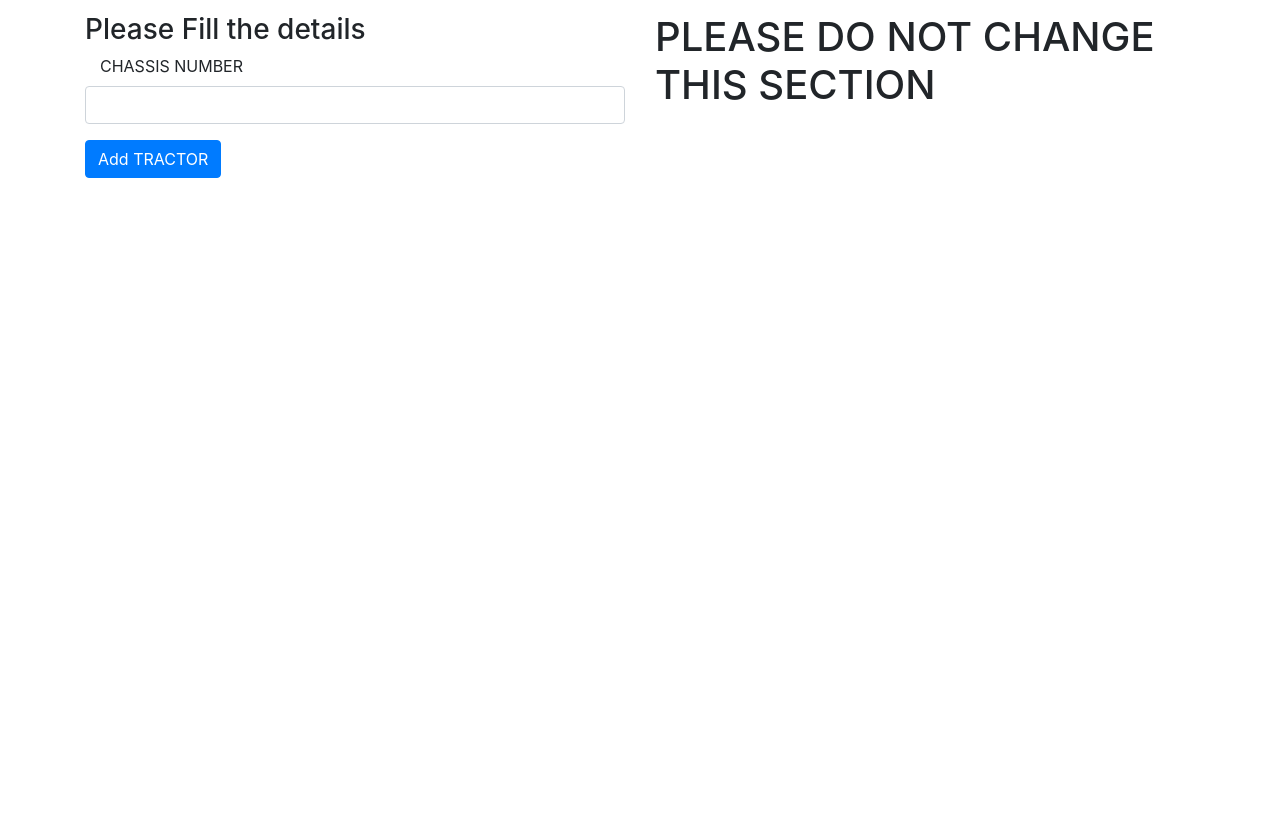
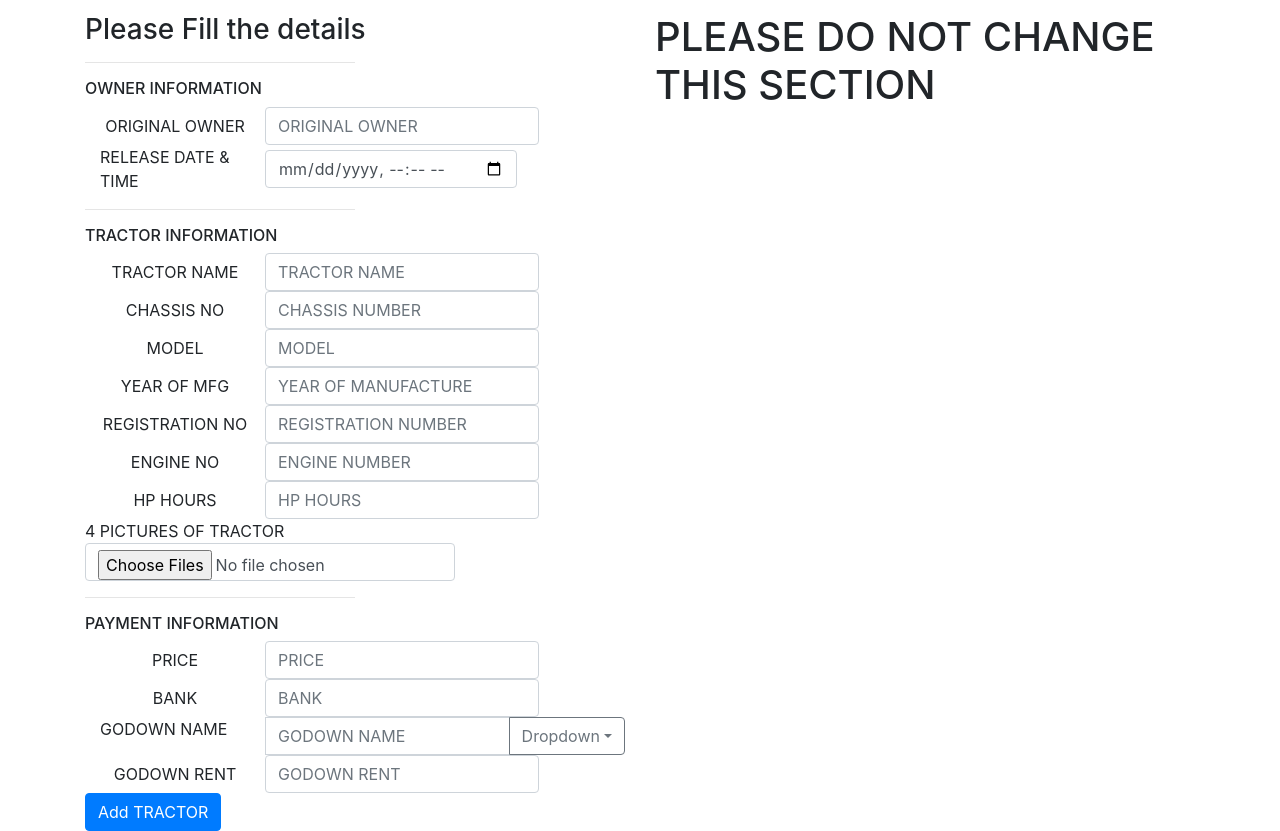
Before and after one commit to RavirajPawar/tractor-dealer, a Flask app: page /inventory in a window 1280 px wide. Shown: the part 56-887 px from the top of the page. Before the commit the page ends 234 px from the top, so only its background shows below. Run offline with Flask 2, Linux system fonts and the light colour scheme; some libraries are stand-ins or nearby versions.

Commit message:
fixed UI Templete for Inventory

```diff
--- a/inventory/templates/inventory.html
+++ b/inventory/templates/inventory.html
@@ -5,12 +5,98 @@
 <div class="row">
   <div class="col">
     <h3>Please Fill the details</h3>
-    <form method="post" action="{{ url_for('inventory.render_inventory')}}">
-      <div class="form-group">
-        <label class="control-label col-sm-4">CHASSIS NUMBER</label>
-        <input type="text" name="chassis-number" class="form-control">
+    <form  method="post" action="{{ url_for('inventory.render_inventory')}}">
+      <hr style="width:50%;text-align:left;margin-left:0">
+        <h6>OWNER INFORMATION</h6>
+      <div class="form-inline" >
+        <label class="control-label col-sm-4">ORIGINAL OWNER</label>
+        <input type="text"  placeholder="ORIGINAL OWNER" name="original-owner" class="form-control" required>
       </div>
-      <div class="form-group">
+
+
+        <div class="form-inline">
+          <label class="control-label col-sm-4">RELEASE DATE & TIME</label>
+          <input type="datetime-local"  name="release-date-time" class="form-control" required>
+        </div>
+
+        <hr style="width:50%;text-align:left;margin-left:0">
+        <h6>TRACTOR INFORMATION</h6>
+        <div class="form-inline" >
+          <label class="control-label col-sm-4">TRACTOR NAME</label>
+          <input type="text"  placeholder="TRACTOR NAME" name="tractor-name" class="form-control" required>
+        </div>
+
+        <div class="form-inline" >
+          <label class="control-label col-sm-4">CHASSIS NO</label>
+          <input type="text"  placeholder="CHASSIS NUMBER" name="chassis-number" class="form-control" required>
+        </div>
+
+        <div class="form-inline" >
+          <label class="control-label col-sm-4">MODEL</label>
+          <input type="text"  placeholder="MODEL" name="model" class="form-control" required>
+        </div>
+
+        <div class="form-inline" >
+          <label class="control-label col-sm-4">YEAR OF MFG</label>
+          <input type="text"  placeholder="YEAR OF MANUFACTURE" name="year-of-manufacturing" class="form-control" required>
+        </div>
+
+        <div class="form-inline" >
+          <label class="control-label col-sm-4">REGISTRATION NO</label>
+          <input type="text"  placeholder="REGISTRATION NUMBER" name="registration-number" class="form-control" required>
+        </div>
+
+        <div class="form-inline" >
+          <label class="control-label col-sm-4">ENGINE NO</label>
+          <input type="text"  placeholder="ENGINE NUMBER" name="engine-number" class="form-control" required>
+        </div>
+
+        <div class="form-inline" >
+          <label class="control-label col-sm-4">HP HOURS</label>
+          <input type="text"  placeholder="HP HOURS" name="hp-hours" class="form-control" required>
+        </div>
+
+        <div class="form-inline">
+          <label for="formFileMultiple" class="form-label">4 PICTURES OF TRACTOR</label>
+          <input class="form-control" type="file" id="formFileMultiple" multiple />
+        </div>
+
+        <hr style="width:50%;text-align:left;margin-left:0">
+        <h6>PAYMENT INFORMATION</h6>
+
+        <div class="form-inline" >
+          <label class="control-label col-sm-4">PRICE</label>
+          <input type="text"  placeholder="PRICE" name="price" class="form-control" required>
+        </div>
+
+        <div class="form-inline" >
+          <label class="control-label col-sm-4">BANK</label>
+          <input type="text"  placeholder="BANK" name="bank" class="form-control" required>
+        </div>
+
+        <div class="input-group">
+          <label class="control-label col-sm-4">GODOWN NAME</label>
+          <input type="text" placeholder="GODOWN NAME" class="form-control" aria-label="Text input with dropdown button">
+          <div class="input-group-append">
+            <button class="btn btn-outline-secondary dropdown-toggle" type="button" data-toggle="dropdown" aria-haspopup="true" aria-expanded="false">Dropdown</button>
+            <div class="dropdown-menu">
+              <a class="dropdown-item" href="#">ICHALKARANJI</a>
+              <a class="dropdown-item" href="#">NARANDE</a>
+              <a class="dropdown-item" href="#">ALTE</a>
+              <a class="dropdown-item" href="#">PUNE</a>
+              <div role="separator" class="dropdown-divider"></div>
+              <a class="dropdown-item" href="#">Separated link</a>
+            </div>
+          </div>
+        </div>
+
+        <div class="form-inline" >
+          <label class="control-label col-sm-4">GODOWN RENT</label>
+          <input type="text"  placeholder="GODOWN RENT" name="godown-rent" class="form-control" required>
+        </div>
+
+
+        <div class="form-inline">
         <input class="btn btn-primary" type="submit" value="Add TRACTOR">
       </div>
     </form>
```
